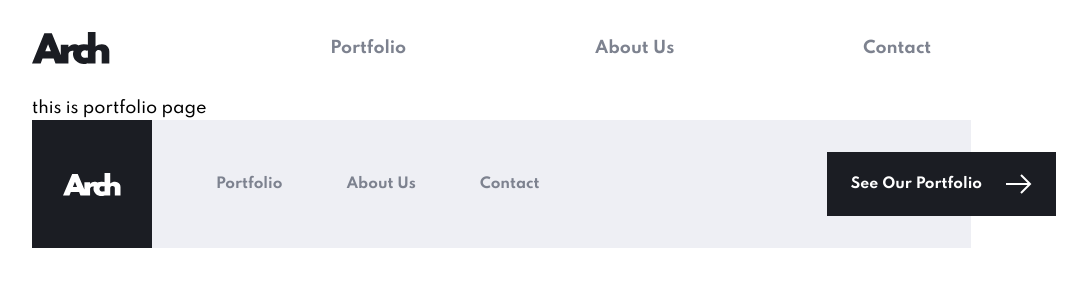
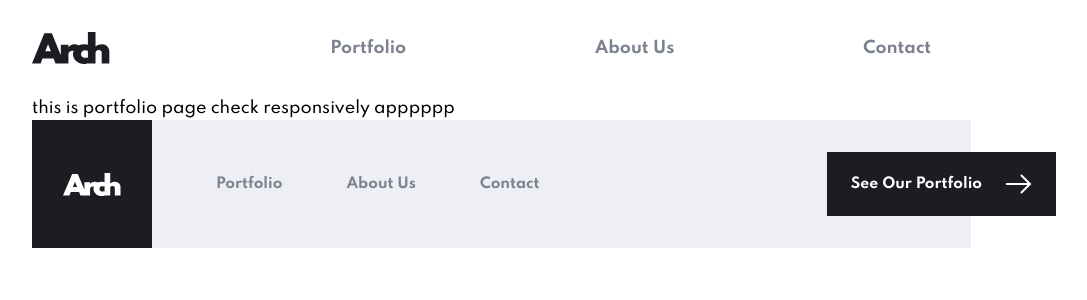
Before and after one commit to chungleee/nextjs-arch-studio, a Next.js app: page /portfolio in a window 1280 px wide. Shown: the top 300 px of the page, without its empty margins (96-1183 px from the left). Built offline with nearby package versions, Linux system fonts and the light colour scheme.

Commit message:
portfolio placeholder page

```diff
--- a/pages/portfolio.js
+++ b/pages/portfolio.js
@@ -1,7 +1,7 @@
-import React from "react";
+import React from 'react';
 
 const Portfolio = () => {
-  return <div>this is portfolio page</div>;
+	return <div>this is portfolio page check responsively apppppp</div>;
 };
 
 export default Portfolio;
```
